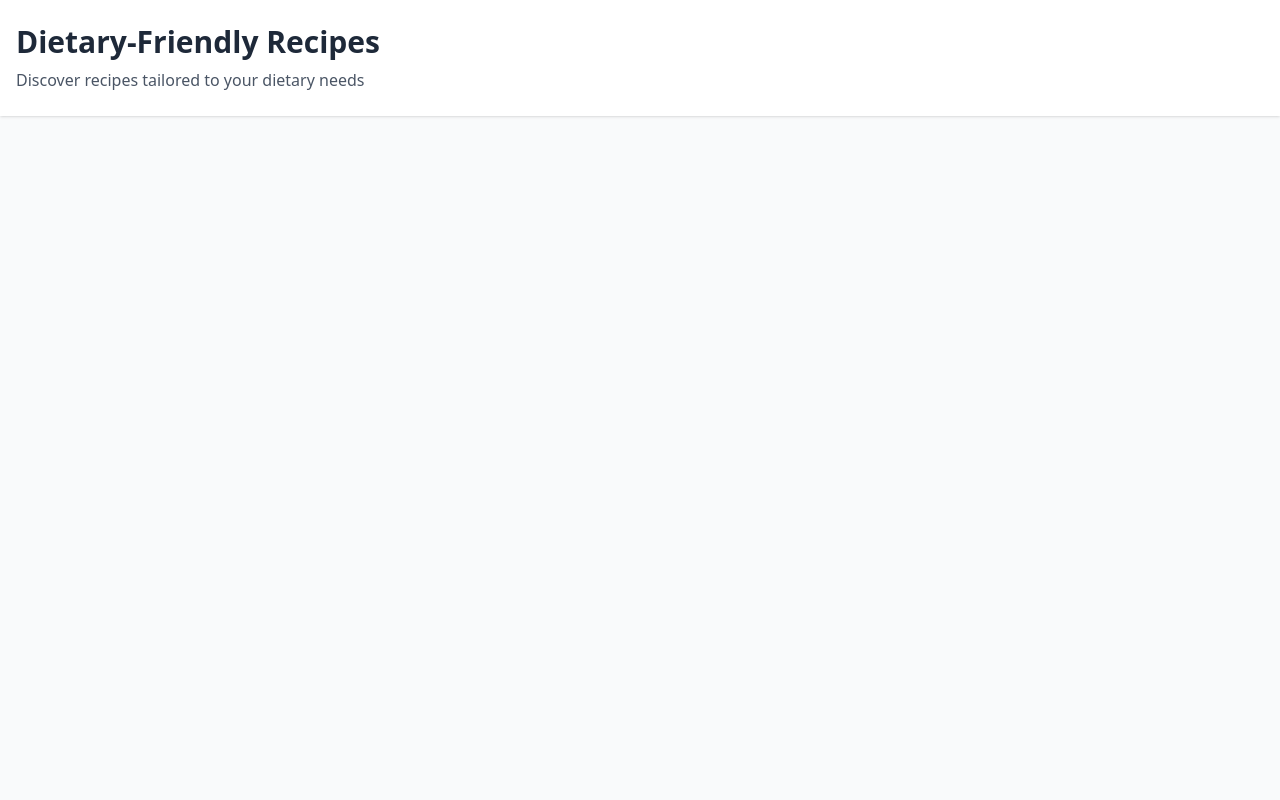
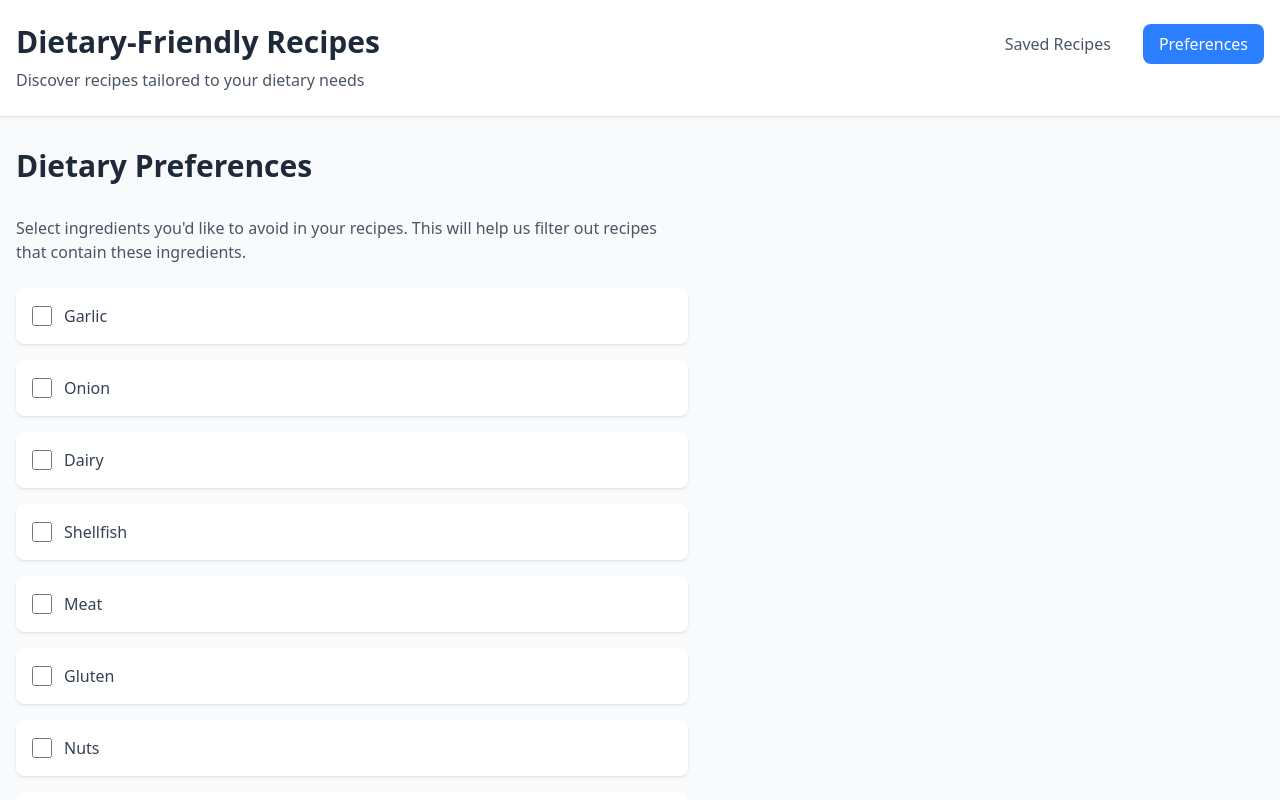
Before and after one commit to Pbein/ChompChew, a React (Vite) app: page /preferences in a window 1280 px wide. Shown: the top 800 px of the page. Built offline with nearby package versions, Linux system fonts and the light colour scheme.

Commit message:
added a way to have preferences with the /preferences page

```diff
--- a/src/App.tsx
+++ b/src/App.tsx
@@ -1,14 +1,20 @@
-import { BrowserRouter as Router, Routes, Route, Link } from 'react-router-dom';
+import { BrowserRouter as Router, Routes, Route, Link, useLocation } from 'react-router-dom';
 import { Home } from './pages/Home';
 import { RecipeDetail } from './pages/RecipeDetail';
 import { SavedRecipes } from './pages/SavedRecipes';
+import { Preferences } from './pages/Preferences';
+import { useLocalStorage } from './hooks/useLocalStorage';
+import { AvoidableIngredient } from './constants';
 
-function App() {
+function Navigation() {
+  const location = useLocation();
+  const [avoidedIngredients] = useLocalStorage<AvoidableIngredient[]>('AVOIDED_INGREDIENTS', []);
+
   return (
-    <Router>
-      <div className="min-h-screen bg-gray-50">
-        <header className="bg-white shadow-sm">
-          <div className="container mx-auto px-4 py-6">
+    <header className="bg-white shadow-sm">
+      <div className="container mx-auto px-4 py-6">
+        <div className="flex flex-col space-y-4">
+          <div className="flex justify-between items-start">
             <Link to="/" className="block">
               <h1 className="text-3xl font-bold text-gray-800">
                 Dietary-Friendly Recipes
@@ -17,13 +23,58 @@ function App() {
                 Discover recipes tailored to your dietary needs
               </p>
             </Link>
+
+            <nav className="flex space-x-4">
+              <Link
+                to="/saved"
+                className={`px-4 py-2 rounded-lg ${
+                  location.pathname === '/saved'
+                    ? 'bg-blue-500 text-white'
+                    : 'text-gray-600 hover:bg-gray-100'
+                }`}
+              >
+                Saved Recipes
+              </Link>
+              <Link
+                to="/preferences"
+                className={`px-4 py-2 rounded-lg ${
+                  location.pathname === '/preferences'
+                    ? 'bg-blue-500 text-white'
+                    : 'text-gray-600 hover:bg-gray-100'
+                }`}
+              >
+                Preferences
+              </Link>
+            </nav>
           </div>
-        </header>
+
+          {location.pathname === '/' && avoidedIngredients.length > 0 && (
+            <div className="bg-blue-50 p-4 rounded-lg">
+              <p className="text-sm text-gray-600">
+                <span className="font-medium">Active Preferences:</span>{' '}
+                {avoidedIngredients.map(ingredient =>
+                  ingredient.charAt(0).toUpperCase() + ingredient.slice(1)
+                ).join(', ')}
+              </p>
+            </div>
+          )}
+        </div>
+      </div>
+    </header>
+  );
+}
+
+function App() {
+  return (
+    <Router>
+      <div className="min-h-screen bg-gray-50">
+        <Navigation />
         <main>
           <Routes>
             <Route path="/" element={<Home />} />
             <Route path="/recipe/:id" element={<RecipeDetail />} />
             <Route path="/saved" element={<SavedRecipes />} />
+            <Route path="/preferences" element={<Preferences />} />
           </Routes>
         </main>
       </div>
--- a/src/constants.ts
+++ b/src/constants.ts
@@ -1,17 +1,17 @@
-export const DIET_TAGS = [
+export type DietTag = 'vegan' | 'vegetarian' | 'gluten-free' | 'dairy-free' | 'nut-free' | 'soy-free' | 'low-carb' | 'paleo' | 'low-fodmap' | 'ulcerative-colitis-friendly';
+
+export const DIET_TAGS: DietTag[] = [
   'vegan',
   'vegetarian',
   'gluten-free',
   'dairy-free',
   'nut-free',
   'soy-free',
+  'low-carb',
+  'paleo',
   'low-fodmap',
-  'ulcerative-colitis-friendly',
-  'paleo',
-  'low-carb'
-] as const;
-
-export type DietTag = typeof DIET_TAGS[number];
+  'ulcerative-colitis-friendly'
+];
 
 export const WARNING_INGREDIENTS = [
   'onion',
@@ -28,3 +28,18 @@ export const STORAGE_KEYS = {
   SAVED_RECIPES: 'savedRecipes',
   SELECTED_TAGS: 'selectedTags'
 } as const;
+
+export type AvoidableIngredient = 'garlic' | 'onion' | 'dairy' | 'shellfish' | 'meat' | 'gluten' | 'nuts' | 'soy' | 'eggs' | 'fish';
+
+export const AVOIDABLE_INGREDIENTS: AvoidableIngredient[] = [
+  'garlic',
+  'onion',
+  'dairy',
+  'shellfish',
+  'meat',
+  'gluten',
+  'nuts',
+  'soy',
+  'eggs',
+  'fish'
+];
--- a/src/hooks/useLocalStorage.ts
+++ b/src/hooks/useLocalStorage.ts
@@ -1,24 +1,49 @@
 import { useState, useEffect } from 'react';
-import { STORAGE_KEYS } from '../constants';
 
-export function useLocalStorage<T>(key: keyof typeof STORAGE_KEYS, initialValue: T) {
-  const [value, setValue] = useState<T>(() => {
+type StorageKey = 'SAVED_RECIPES' | 'SELECTED_TAGS' | 'AVOIDED_INGREDIENTS';
+
+export function useLocalStorage<T>(key: StorageKey, initialValue: T): [T, (value: T) => void] {
+  // Get from local storage then
+  // parse stored json or return initialValue
+  const readValue = () => {
+    // Prevent build error "window is undefined" but keep working
+    if (typeof window === 'undefined') {
+      return initialValue;
+    }
+
     try {
-      const item = localStorage.getItem(STORAGE_KEYS[key]);
+      const item = window.localStorage.getItem(key);
       return item ? JSON.parse(item) : initialValue;
     } catch (error) {
       console.warn(`Error reading localStorage key "${key}":`, error);
       return initialValue;
     }
-  });
+  };
 
-  useEffect(() => {
+  // State to store our value
+  // Pass initial state function to useState so logic is only executed once
+  const [storedValue, setStoredValue] = useState<T>(readValue);
+
+  // Return a wrapped version of useState's setter function that ...
+  // ... persists the new value to localStorage.
+  const setValue = (value: T) => {
     try {
-      localStorage.setItem(STORAGE_KEYS[key], JSON.stringify(value));
+      // Allow value to be a function so we have same API as useState
+      const valueToStore = value instanceof Function ? value(storedValue) : value;
+      // Save state
+      setStoredValue(valueToStore);
+      // Save to local storage
+      if (typeof window !== 'undefined') {
+        window.localStorage.setItem(key, JSON.stringify(valueToStore));
+      }
     } catch (error) {
       console.warn(`Error setting localStorage key "${key}":`, error);
     }
-  }, [key, value]);
+  };
 
-  return [value, setValue] as const;
+  useEffect(() => {
+    setStoredValue(readValue());
+  }, []);
+
+  return [storedValue, setValue];
 }
--- /dev/null
+++ b/src/pages/Preferences.tsx
@@ -0,0 +1,55 @@
+import { useLocalStorage } from '../hooks/useLocalStorage';
+import { AVOIDABLE_INGREDIENTS, AvoidableIngredient } from '../constants';
+
+export const Preferences = () => {
+  const [avoidedIngredients, setAvoidedIngredients] = useLocalStorage<AvoidableIngredient[]>(
+    'AVOIDED_INGREDIENTS',
+    []
+  );
+
+  const handleToggleIngredient = (ingredient: AvoidableIngredient) => {
+    setAvoidedIngredients(prev =>
+      prev.includes(ingredient)
+        ? prev.filter(i => i !== ingredient)
+        : [...prev, ingredient]
+    );
+  };
+
+  return (
+    <div className="container mx-auto px-4 py-8">
+      <h1 className="text-3xl font-bold text-gray-800 mb-8">Dietary Preferences</h1>
+
+      <div className="max-w-2xl">
+        <p className="text-gray-600 mb-6">
+          Select ingredients you'd like to avoid in your recipes. This will help us filter out recipes that contain these ingredients.
+        </p>
+
+        <div className="space-y-4">
+          {AVOIDABLE_INGREDIENTS.map((ingredient) => (
+            <label
+              key={ingredient}
+              className="flex items-center space-x-3 p-4 bg-white rounded-lg shadow-sm hover:shadow-md transition-shadow cursor-pointer"
+            >
+              <input
+                type="checkbox"
+                checked={avoidedIngredients.includes(ingredient)}
+                onChange={() => handleToggleIngredient(ingredient)}
+                className="w-5 h-5 text-blue-500 rounded border-gray-300 focus:ring-blue-500"
+              />
+              <span className="text-gray-700 capitalize">{ingredient}</span>
+            </label>
+          ))}
+        </div>
+
+        {avoidedIngredients.length > 0 && (
+          <div className="mt-8 p-4 bg-blue-50 rounded-lg">
+            <h2 className="text-lg font-semibold text-gray-800 mb-2">Currently Avoiding:</h2>
+            <p className="text-gray-600">
+              {avoidedIngredients.map(ingredient => ingredient.charAt(0).toUpperCase() + ingredient.slice(1)).join(', ')}
+            </p>
+          </div>
+        )}
+      </div>
+    </div>
+  );
+};
```
